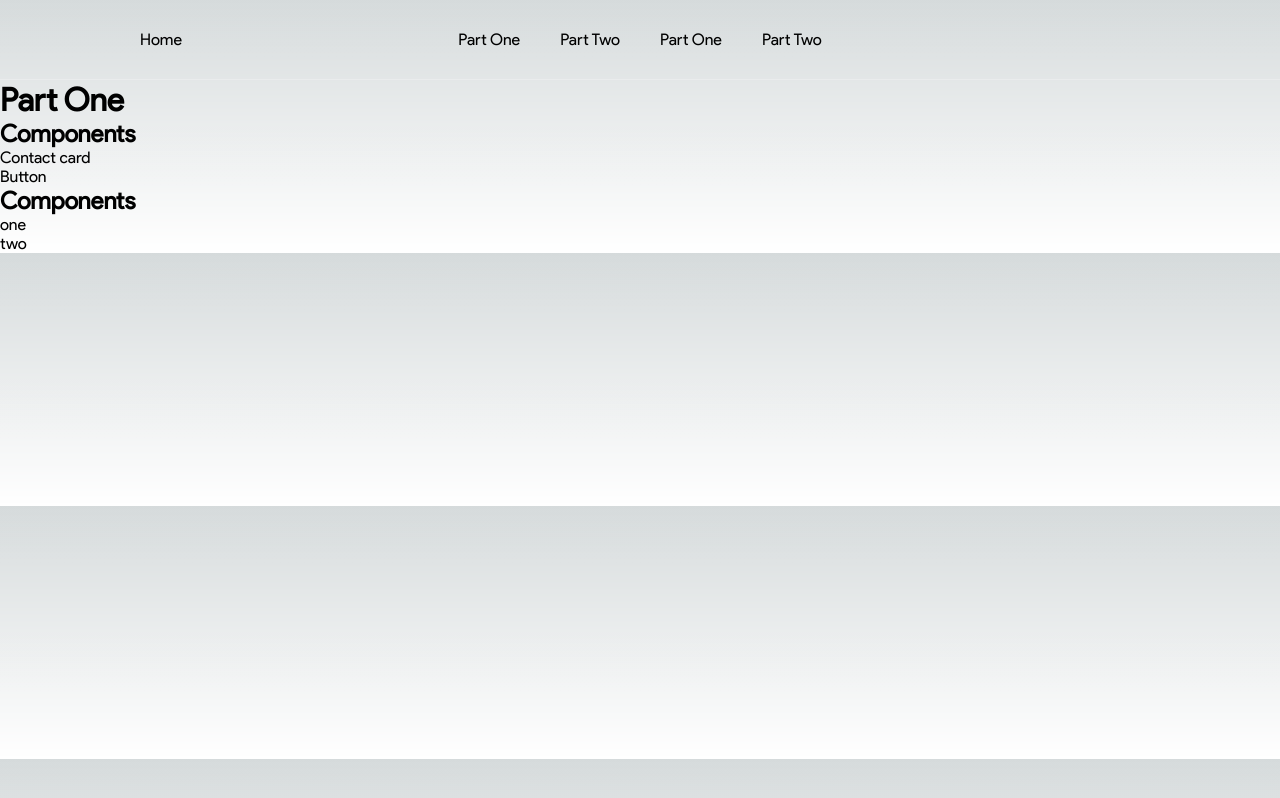
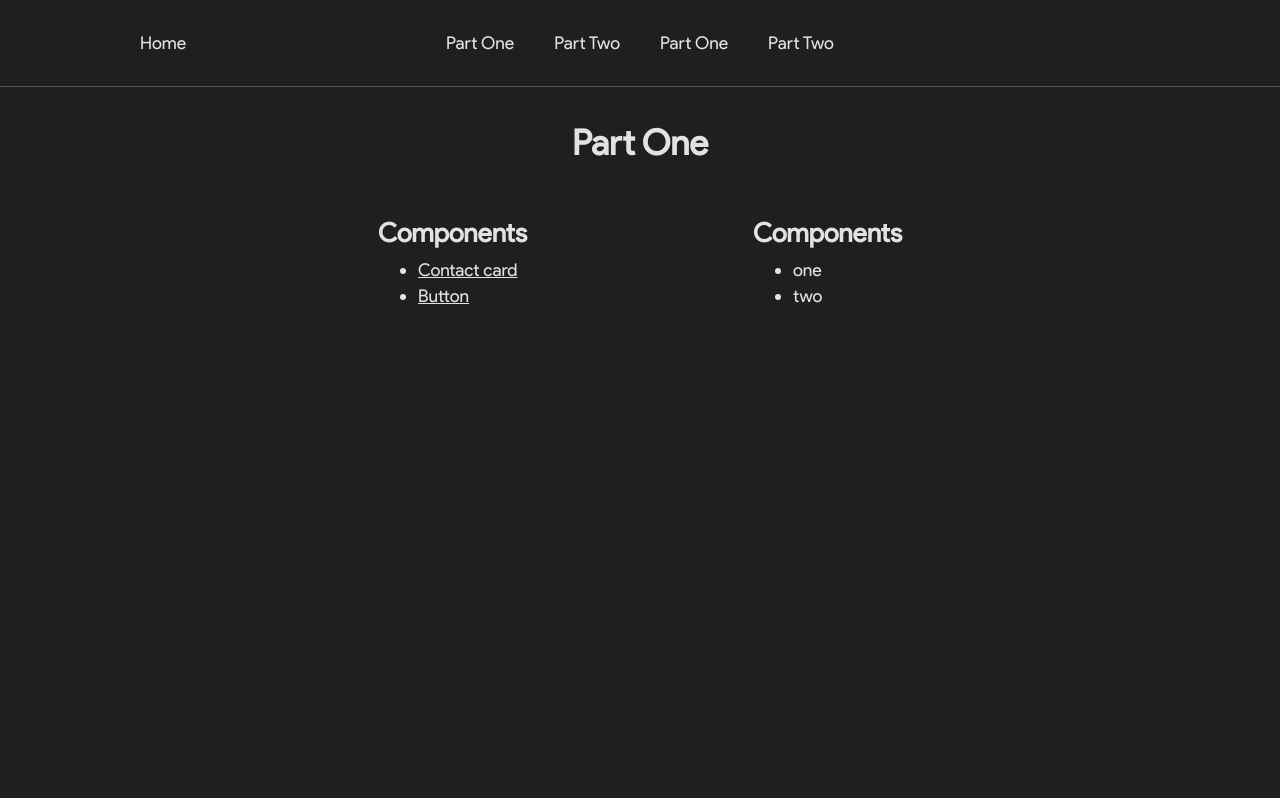
Before and after one commit to tyVespA/react-components-tests-next, a Next.js app: page /partOne in a window 1280 px wide. Built offline with nearby package versions, Linux system fonts and the light colour scheme.

Commit message:
Add css reset and global styles

```diff
--- a/app/globals.css
+++ b/app/globals.css
@@ -1,107 +1,107 @@
-:root {
-  --max-width: 1100px;
-  --border-radius: 12px;
-  --font-mono: ui-monospace, Menlo, Monaco, 'Cascadia Mono', 'Segoe UI Mono',
-    'Roboto Mono', 'Oxygen Mono', 'Ubuntu Monospace', 'Source Code Pro',
-    'Fira Mono', 'Droid Sans Mono', 'Courier New', monospace;
+/* RESET */
 
-  --foreground-rgb: 0, 0, 0;
-  --background-start-rgb: 214, 219, 220;
-  --background-end-rgb: 255, 255, 255;
-
-  --primary-glow: conic-gradient(
-    from 180deg at 50% 50%,
-    #16abff33 0deg,
-    #0885ff33 55deg,
-    #54d6ff33 120deg,
-    #0071ff33 160deg,
-    transparent 360deg
-  );
-  --secondary-glow: radial-gradient(
-    rgba(255, 255, 255, 1),
-    rgba(255, 255, 255, 0)
-  );
-
-  --tile-start-rgb: 239, 245, 249;
-  --tile-end-rgb: 228, 232, 233;
-  --tile-border: conic-gradient(
-    #00000080,
-    #00000040,
-    #00000030,
-    #00000020,
-    #00000010,
-    #00000010,
-    #00000080
-  );
-
-  --callout-rgb: 238, 240, 241;
-  --callout-border-rgb: 172, 175, 176;
-  --card-rgb: 180, 185, 188;
-  --card-border-rgb: 131, 134, 135;
+*,
+*::before,
+*::after {
+  box-sizing: border-box;
+}
+* {
+  margin: 0;
+}
+body {
+  line-height: 1.5;
+  -webkit-font-smoothing: antialiased;
+}
+img,
+picture,
+video,
+canvas,
+svg {
+  display: block;
+  max-width: 100%;
+}
+input,
+button,
+textarea,
+select {
+  font: inherit;
+}
+p,
+h1,
+h2,
+h3,
+h4,
+h5,
+h6 {
+  overflow-wrap: break-word;
+}
+#root,
+#__next {
+  isolation: isolate;
 }
 
-@media (prefers-color-scheme: dark) {
-  :root {
-    --foreground-rgb: 255, 255, 255;
-    --background-start-rgb: 0, 0, 0;
-    --background-end-rgb: 0, 0, 0;
+/* END RESET */
 
-    --primary-glow: radial-gradient(rgba(1, 65, 255, 0.4), rgba(1, 65, 255, 0));
-    --secondary-glow: linear-gradient(
-      to bottom right,
-      rgba(1, 65, 255, 0),
-      rgba(1, 65, 255, 0),
-      rgba(1, 65, 255, 0.3)
-    );
-
-    --tile-start-rgb: 2, 13, 46;
-    --tile-end-rgb: 2, 5, 19;
-    --tile-border: conic-gradient(
-      #ffffff80,
-      #ffffff40,
-      #ffffff30,
-      #ffffff20,
-      #ffffff10,
-      #ffffff10,
-      #ffffff80
-    );
-
-    --callout-rgb: 20, 20, 20;
-    --callout-border-rgb: 108, 108, 108;
-    --card-rgb: 100, 100, 100;
-    --card-border-rgb: 200, 200, 200;
-  }
+:root {
+  --white: rgba(255, 255, 255, 0.87);
+  --grey: rgba(255, 255, 255, 0.705);
+  --darkGrey: #28292a;
+  color: rgba(255, 255, 255, 0.87);
+  background-color: #1f1f1f;
+  font-size: 1.1rem;
 }
 
-* {
-  box-sizing: border-box;
-  padding: 0;
-  margin: 0;
+main {
+  text-align: center;
+  max-width: 750px;
+  margin-inline: auto;
+  margin-top: 30px;
 }
 
-html,
-body {
-  max-width: 100vw;
-  overflow-x: hidden;
-}
-
-body {
-  color: rgb(var(--foreground-rgb));
-  background: linear-gradient(
-      to bottom,
-      transparent,
-      rgb(var(--background-end-rgb))
-    )
-    rgb(var(--background-start-rgb));
+h2,
+h3 {
+  line-height: 1;
 }
 
 a {
+  cursor: pointer;
+  text-decoration: none;
   color: inherit;
-  text-decoration: none;
 }
 
-@media (prefers-color-scheme: dark) {
-  html {
-    color-scheme: dark;
-  }
+.exercisesContainer {
+  margin-top: 50px;
+  text-align: start;
+
+  display: flex;
+  justify-content: space-around;
 }
+
+.exercisesContainer h2 {
+  margin-bottom: 10px;
+}
+
+.exercisesContainer a {
+  text-decoration: underline;
+  transition: color 0.2s;
+}
+
+.exercisesContainer a:hover {
+  color: var(--grey);
+}
+
+.exerciseContainer {
+  max-width: 800px;
+  margin-inline: auto;
+  margin-top: 50px;
+
+  display: flex;
+  flex-direction: column;
+  align-items: center;
+
+  padding-bottom: 40px;
+}
+
+.exerciseContainer em {
+  margin-bottom: 50px;
+}
```
